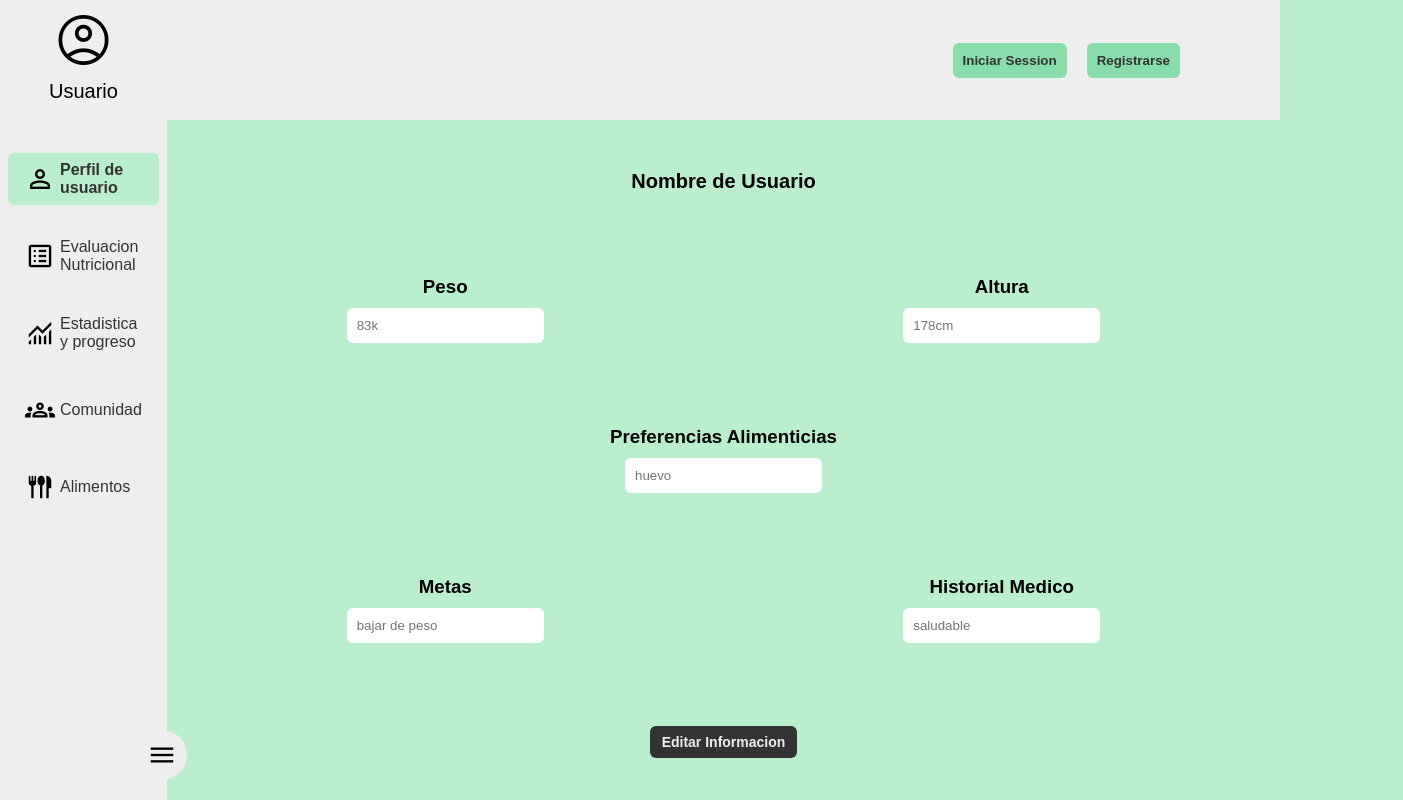
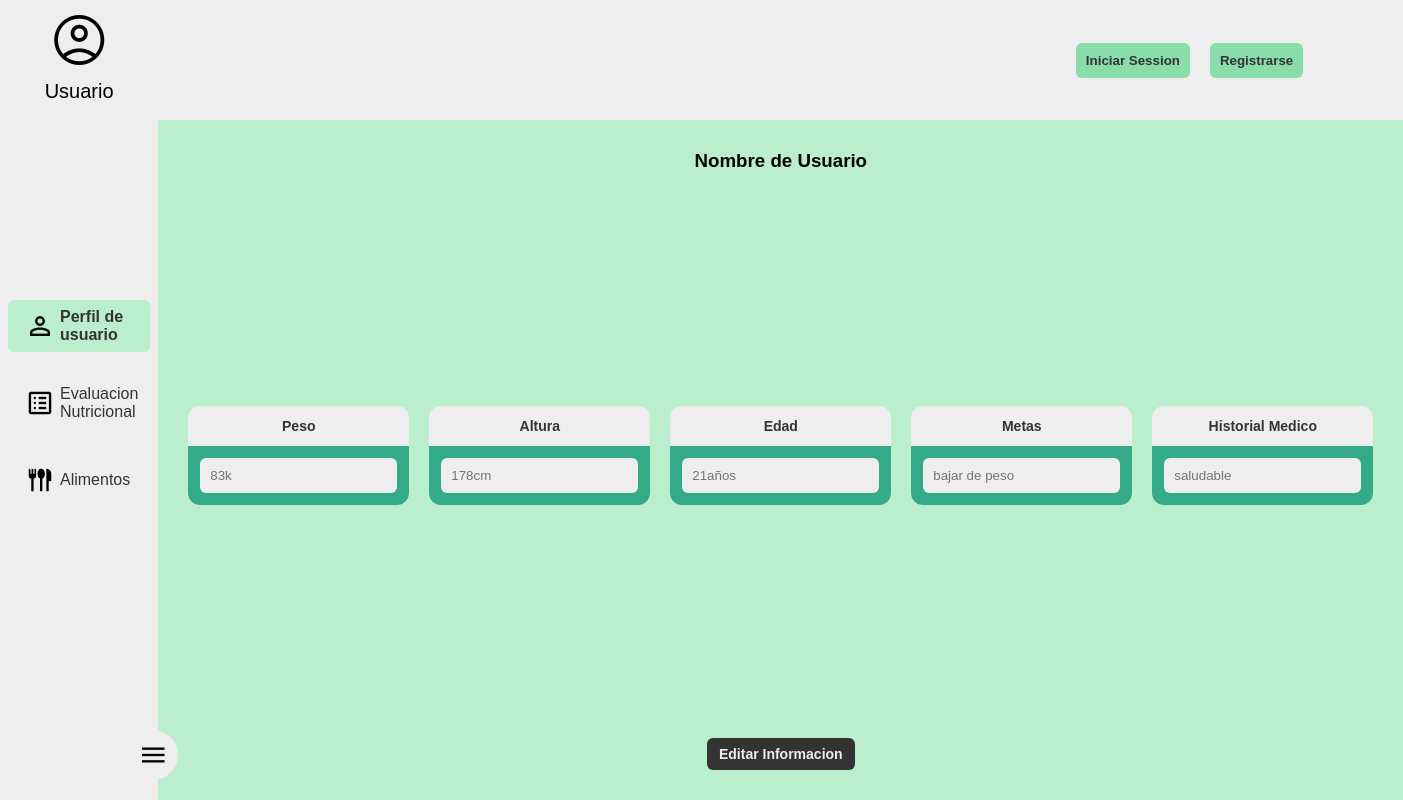
Before and after one commit to AsaelScott2003/CaloSmart, a plain HTML site: page perfil.html in a window 1280 px wide. Shown: the whole page, 1403 px wide, since content can reach past the window. Drawn offline with nearby package versions, Linux system fonts and the light colour scheme.

Commit message:
mejora en UI/UX

```diff
--- a/perfil.html
+++ b/perfil.html
@@ -28,14 +28,6 @@
                     <a href="evaluacion.html"><p>Evaluacion Nutricional</p></a>
                 </li>
                 <li class="nav__component">
-                    <span class="material-symbols-outlined">monitoring</span>
-                    <a href="estadistica.html"><p>Estadistica y progreso</p></a>
-                </li>
-                <li class="nav__component">
-                    <span class="material-symbols-outlined">groups</span>
-                    <a href="comunidad.html"><p>Comunidad</p></a>
-                </li>
-                <li class="nav__component">
                     <span class="material-symbols-outlined">flatware</span>
                     <a href="alimentos.html"><p>Alimentos</p></a>
                 </li>
@@ -49,34 +41,59 @@
                 <button>Registrarse</button>
             </div>
         </header>
-        <main class="main">
-            <div class="main__user">
-                <p>Nombre de Usuario</p>
+
+        <div class="div-reference">
+            <h3>Nombre de Usuario</h3>
+
+            <div class="user_info">
+
+                <div class="User_info-card">
+                    <div class="upperdiv">
+                        <h3>Peso</h3>
                     </div>
-            <div class="main__user">
-                <h3>Peso</h3>
+                    <div class="downdiv">
                         <input type="text" placeholder="83k">
                     </div>
-            <div class="main__user">
+
+                </div>
+                <div class="User_info-card">
+                    <div class="upperdiv">
                         <h3>Altura</h3>
+                    </div>
+                    <div class="downdiv">
                         <input type="text" placeholder="178cm">
                     </div>
-            <div class="main__user">
-                <h3>Preferencias Alimenticias</h3>
-                <input type="text" placeholder="huevo">
                 </div>
-            <div class="main__user">
+                <div class="User_info-card">
+                    <div class="upperdiv">
+                        <h3>Edad</h3>
+                    </div>
+                    <div class="downdiv">
+                        <input type="text" placeholder="21años">
+                    </div>
+                </div>
+                <div class="User_info-card">
+                    <div class="upperdiv">
                         <h3>Metas</h3>
+                    </div>
+                    <div class="downdiv">
                         <input type="text" placeholder="bajar de peso">
                     </div>
-            <div class="main__user">
+                </div>
+                <div class="User_info-card">
+                    <div class="upperdiv">
                         <h3>Historial Medico</h3>
+                    </div>
+                    <div class="downdiv">
                         <input type="text" placeholder="saludable">
+                    </div>
+                </div>
             </div>
             <div class="main__user">
                     <button>Editar Informacion</button>
             </div>
-        </main>
+        </div>
+
     </div>
 </body>
 </html>
--- a/styles_evaluacion.css
+++ b/styles_evaluacion.css
@@ -71,7 +71,6 @@ body{
 
 .nav__user{
     text-align: center;
-    margin-bottom: 50px;
 }
 
 .nav__user span{
@@ -83,6 +82,11 @@ body{
     font-size: 20px;
 }
 
+.nav__container{
+    display: flex;
+    align-items: center;
+    height: 75dvh;
+}
 
 .nav__container ul{
     display: flex;
--- a/styles_perfil.css
+++ b/styles_perfil.css
@@ -11,6 +11,7 @@ span, p, label, button{
 body{
     --bg-color-: #bec ;
     --dark-color-: #8da ;
+    --darkest-color-: #3a8 ;
     --ligth-color-: #eee;
     --text-color-: #333 ;
     --input-color-:#ddd;
@@ -69,7 +70,6 @@ body{
 
 .nav__user{
     text-align: center;
-    margin-bottom: 50px;
 }
 
 .nav__user span{
@@ -81,6 +81,12 @@ body{
     font-size: 20px;
 }
 
+
+.nav__container{
+    display: flex;
+    align-items: center;
+    height: 75dvh;
+}
 
 .nav__container ul{
     display: flex;
@@ -158,34 +164,46 @@ body{
     background-color: var(--bg-color-);
 }
 
-.main{
-    display: grid;
+
+
+
+
+.div-reference{
+    display: flex;
+    flex-direction: column;
+    align-items: center;
+    height: 85dvh;
+    justify-content: space-between;
+    padding: 30px;
+}
+.user_info{
+    display: flex;
     text-align: center;
-    margin-top: 1dvh;
-    height: 84dvh;
-    grid-template-columns: 1fr 1fr;
+    gap: 20px;
     align-items: center;
 }
 
-.main__user:first-child{
-    grid-column: span 2;
-    font-size: 20px;
-    font-weight: bold;
+.User_info-card{
+    background-color: var(--ligth-color-);
+    border-radius: 12px;
+    color: var(--text-color-);
+    font-size: 12px;
+}
+.upperdiv{
+    padding: 12px;
 }
 
-.main__user:nth-child(4){
-    grid-column: span 2;
+.downdiv{
+    border-radius:0 0 12px 12px;
+    background-color: var(--darkest-color-);
+    padding: 12px;
 }
 
-.main__user:last-child{
-    grid-column: span 2;
-}
-
-.main__user input{
+.User_info-card input{
     padding: 10px;
-    margin-top: 10px;
     border-radius: 6px;
     border: none;
+    background-color: var(--ligth-color-);
 }
 
 .main__user button{
```
Also changed, not shown: evaluacion.html (+0 -8 lines). Lines whose indentation alone changed are shown as unchanged.
